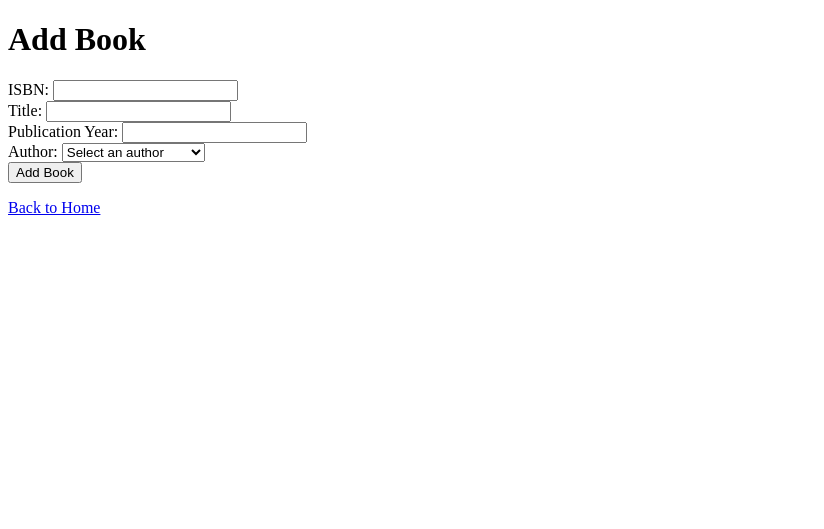
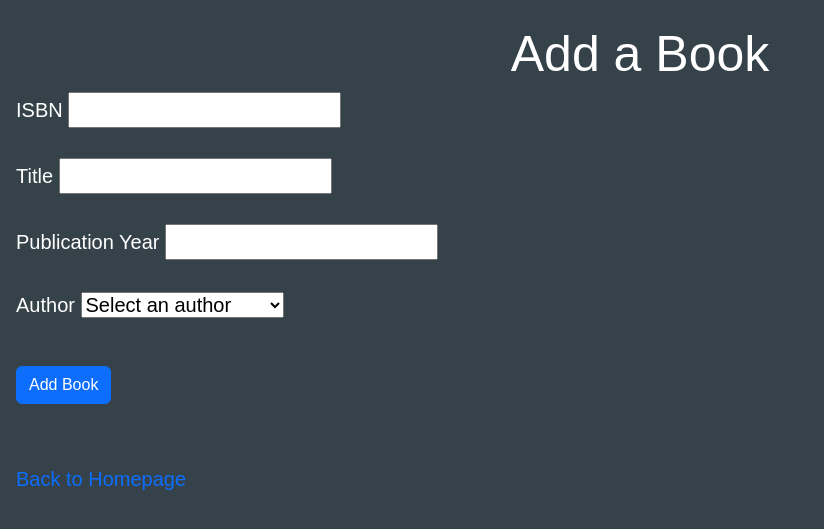
Before and after one commit to Lynguyen817/Book-Alchemy, a Flask app: page /add_book in a window 1280 px wide. Shown: the top 529 px of the page, without its empty margins (0-824 px from the left). Run offline with Flask 3, Linux system fonts and the light colour scheme; data comes from the database, SQL or seed files in the repository.

Commit message:
Design the page

```diff
--- a/app.py
+++ b/app.py
@@ -8,8 +8,7 @@ app = Flask(__name__)
 base_dir = os.path.abspath(os.path.dirname(__file__))
 db_path = os.path.join(base_dir, 'data', 'library.sqlite')
 app.config['SQLALCHEMY_DATABASE_URI'] = 'sqlite:///' + db_path
-#app = Flask(__name__)
-#app.config['SQLALCHEMY_DATABASE_URI'] = 'sqlite:///library.sqlite'
+
 
 db.init_app(app)
 with app.app_context():
--- a/data_models.py
+++ b/data_models.py
@@ -30,7 +30,7 @@ class Book(db.Model):
 
     def __repr__(self):
         return f"Book(id={self.id}, isbn='{self.isbn}', title='{self.title}',publication_year={self.publication_year},.\
-         author_id={self.author_id})"
+          author_id={self.author_id})"
 
     def __str__(self):
         return f"Book: {self.title} ({self.publication_year})"
--- /dev/null
+++ b/static/style.css
@@ -0,0 +1,78 @@
+:root {
+    --heading-font-family:'Roboto Mono', monospace;
+    --default-font-family: Arial, sans-serif;
+    --second-font-family: 'Great Vibes', cursive;
+    --box-shadow: 5px 9px 20px rgba(0, 0, 0, 0.7);
+    --background-image: url("../static/book-background.jpeg");
+}
+body {
+    font-family: var(--default-font-family);
+    margin: 0;
+    padding: 0;
+    background-color: var(--background-image);
+}
+header {
+    font-family: var(--heading-font-family);
+    font-weight: 700;
+    background-color: #35424a;
+    color: white;
+    padding: 10px;
+    text-align: center;
+}
+.container {
+    max-width: 1200px;
+    margin: 0 auto;
+    padding: 20px;
+}
+.book-list {
+    list-style: none;
+    padding: 0;
+}
+.book-item, .author-info {
+    display: flex;
+    align-items: center;
+    margin-bottom: 15px;
+    border: 1px solid #ddd;
+    border-radius: 4px;
+    padding: 10px;
+    background-color: white;
+    box-shadow: var(--box-shadow);
+}
+.book-item img {
+    max-width: 100px;
+    height: auto;
+    margin-right: 20px;
+}
+.book-details {
+    flex: 1;
+}
+h1 {
+    font-size: 50px;
+}
+
+h2 {
+    margin-top: 0;
+    font-family: var(--heading-font-family);
+    font-weight: 700;
+    font-size: 40px;
+}
+a {
+    text-decoration: none;
+}
+.delete-button {
+    background-color: #ff3333;
+    color: white;
+    border: none;
+    border-radius: 4px;
+    padding: 5px 10px;
+    cursor: pointer;
+}
+.add-author, .add-book {
+    background: #35424a;
+    color: #FFFFFF;
+    font-size: 20px;
+}
+.author-name {
+    font-family: var(--second-font-family);
+    font-size: 23px;
+}
--- a/templates/add_book.html
+++ b/templates/add_book.html
@@ -4,34 +4,38 @@
       <meta charset="UTF-8">
       <meta name="viewport" content="width=device-width, initial-scale=1.0">
       <meta http-equiv="X-UA-Compatible" content="ie=edge">
+      <meta name="viewport" content="width=device-width, initial-scale=1.0">
       <title>Add Book</title>
+      <link rel="stylesheet" href="https://cdn.jsdelivr.net/npm/bootstrap@5.3.0/dist/css/bootstrap.min.css">
+      <link rel="preconnect" href="https://fonts.googleapis.com">
+      <link rel="preconnect" href="https://fonts.gstatic.com" crossorigin>
+      <link href="https://fonts.googleapis.com/css2?family=Josefin+Sans&family=Roboto+Mono:wght@700&display=swap" rel="stylesheet">
+      <link rel="stylesheet" href="static/style.css">
   </head>
-  <body>
-      <h1>Add Book</h1>
+  <body class="add-book mt-4 m-3">
+      <h1 class="text-center">Add a Book</h1>
         {% if success %}
             <p>Book added successfully!</p>
         {% endif %}
         <form action="/add_book" method="POST">
-        <label for="isbn">ISBN:</label>
-        <input type="text" name="isbn"><br>
+            <label for="isbn">ISBN   </label>
+            <input type="text" name="isbn"><br><br>
 
-        <label for="title">Title:</label>
-        <input type="text" name="title" required><br>
+            <label for="title">Title   </label>
+            <input type="text" name="title" required><br><br>
 
-        <label for="publication_year">Publication Year:</label>
-        <input type="text" name="publication_year" required><br>
+            <label for="publication_year">Publication Year   </label>
+            <input type="text" name="publication_year" required><br><br>
 
-        <label for="author">Author:</label>
+            <label for="author">Author   </label>
             <select name="author" required>
                 <option value="" selected>Select an author</option>
                 {% for author in authors %}
                     <option value="{{ author.id }}">{{ author.name }}</option>
                 {% endfor %}
-        </select><br>
-
-        <button type="submit">Add Book</button>
-    </form>
-    <p><a href="/">Back to Home</a></p>
-
+            </select><br><br>
+            <button class="btn btn-primary mt-3" type="submit">Add Book</button>
+        </form><br><br>
+        <p><a href="/">Back to Homepage</a></p>
   </body>
 </html>
```
Also changed, not shown: templates/add_author.html (+21 -11 lines), templates/home.html (+43 -28 lines), static/book-background.jpeg (added). Lines whose indentation alone changed are shown as unchanged.
